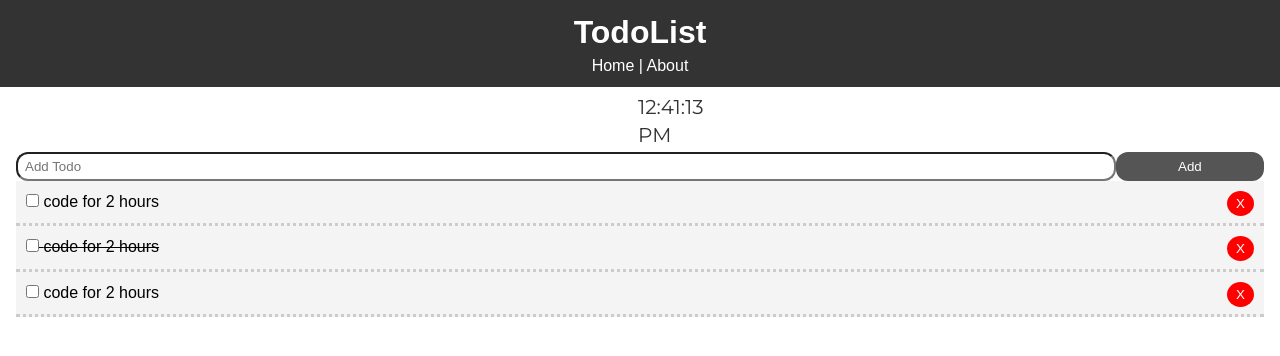
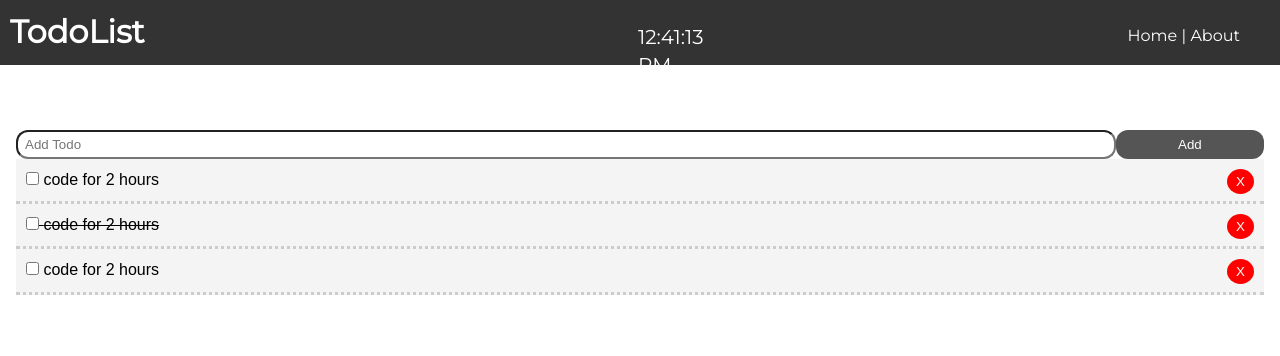
Before and after one commit to sammy-code98/react-todo, a React (Create React App) app: page / in a window 1280 px wide. Shown: the top 356 px of the page. Built offline with nearby package versions, Linux system fonts and the light colour scheme.

Commit message:
fix header

```diff
--- a/src/App.css
+++ b/src/App.css
@@ -26,9 +26,3 @@ a {
 .btn:hover {
 	background: #666;
 }
-
-.clock {
-	background: #282c34;
-	align-items: center;
-	justify-content: center;
-}
--- a/src/App.js
+++ b/src/App.js
@@ -5,7 +5,6 @@ import './App.css'
 import Header from './components/layout/Header'
 import AddTodo from './components/AddTodo'
 import { v4 as uuid } from "uuid"
-import Clock from './components/Clock'
 import About from './components/pages/About'
 
 class App extends Component {
@@ -69,7 +68,6 @@ class App extends Component {
           <Header />
           <br />
           <br />
-          < Clock className="clock" />
           {/* the exact keyword makes the route exactly the / */}
           <Route exact path="/" render={props => (
             <React.Fragment>
--- a/src/clock.css
+++ b/src/clock.css
@@ -6,8 +6,7 @@
 	top: 20px;
 	left: 0;
 	right: 0;
-	padding-top: 70px;
 	font-family: 'Montserrat', sans-serif;
-	color: #333;
+	color: #fff;
 	font-size: 20px;
 }
--- a/src/components/layout/Header.js
+++ b/src/components/layout/Header.js
@@ -1,24 +1,43 @@
-import React from 'react'
+import React from "react";
+import Clock from "../Clock";
 
-import { Link } from 'react-router-dom'
+import { Link } from "react-router-dom";
 function Header() {
-    return (
-        <header style={headerStyle}>
-            <h1>TodoList</h1>
-            <Link style={linkStyle} to="/">Home</Link>  | <Link style={linkStyle} to="/about">About</Link>
-        </header>
-    )
+  return (
+    <header style={headerStyle}>
+      <h1>TodoList</h1>
+
+      <div style={container}>
+        <Link style={linkStyle} to="/">
+          Home
+        </Link>{" "}
+        |{" "}
+        <Link style={linkStyle} to="/about">
+          About
+        </Link>
+      </div>
+      <Clock />
+    </header>
+  );
 }
+const container = {
+  marginLeft: "auto",
+  paddingTop: "15px",
+  paddingRight: "30px",
+  fontFamily: `'Montserrat', sans-serif`,
+};
 
 const headerStyle = {
-    background: '#333',
-    color: '#fff',
-    textAlign: 'center',
-    padding: '10px'
-}
+  background: "#333",
+  color: "#fff",
+  padding: "10px",
+  display: "flex",
+  flexDirection: "row",
+  fontFamily: `'Montserrat', sans-serif`,
+};
 
 const linkStyle = {
-    color: '#fff',
-    textDecoration: 'none'
-}
-export default Header
+  color: "#fff",
+  textDecoration: "none",
+};
+export default Header;
```
Also changed, not shown: 1 other file (tests, documents, lock files or other folders).
